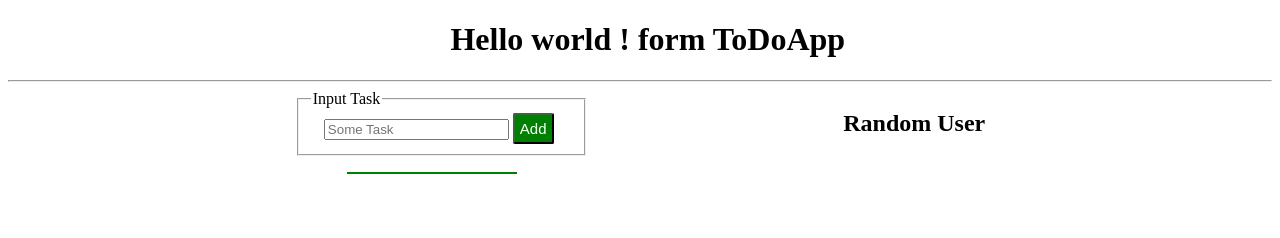
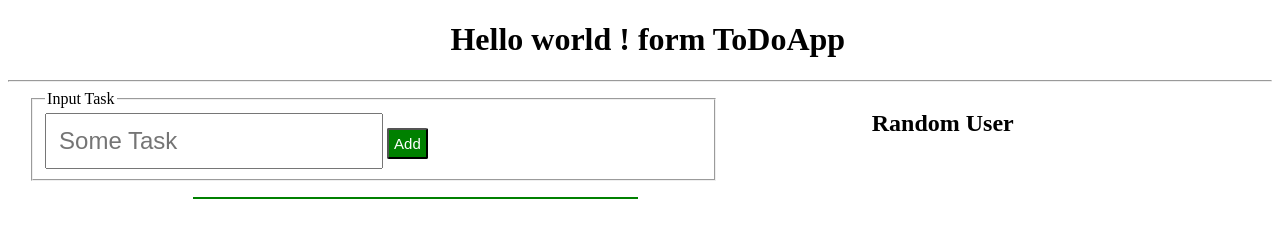
Before and after one commit to ngigordon/Fetch-API, a plain HTML site: page index.html in a window 1280 px wide. Drawn offline with Linux system fonts and the light colour scheme; no server answers.

Commit message:
make changes to fetch api

```diff
--- a/style.css
+++ b/style.css
@@ -1,9 +1,11 @@
 fieldset {
-    width: 100%;
+    width: 80%;
 }
 #text {
     /* width: 80%; */
-    margin-left: 5%;
+    /* margin-left: 5%; */
+    padding: 0.75rem;
+    font-size: 1.5rem;
 
 }
 #submit {
@@ -48,3 +50,9 @@ main{
     display: flex;
     justify-content:space-evenly;
 }
+aside{
+    width: 30%;
+}
+section{
+    width: 65%;
+}
```
Also changed, not shown: index.html (+0 -1 lines).
